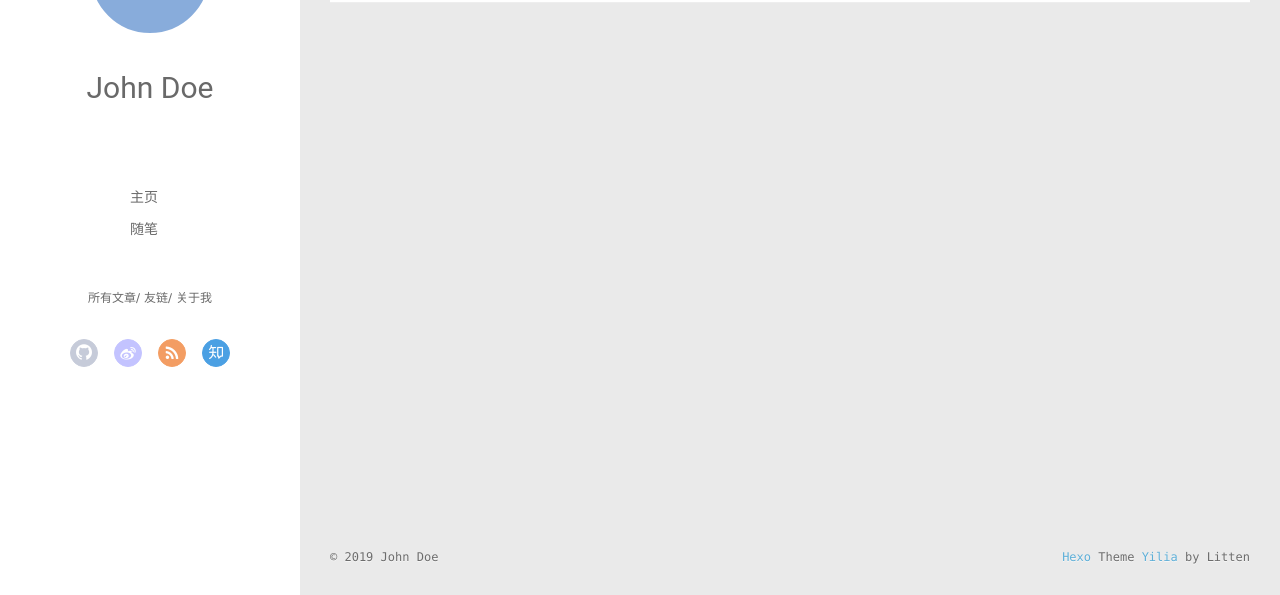
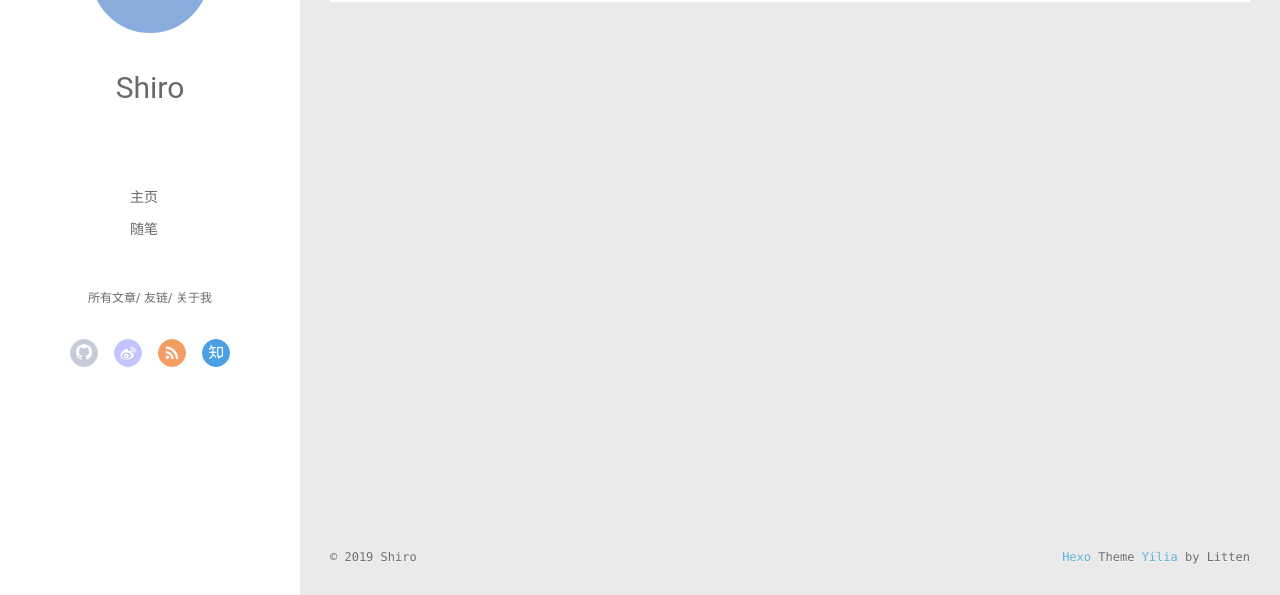
Before and after one commit to shirononeko/shirononeko.github.io, a plain HTML site: page archives/index.html in a window 1280 px wide. Shown: the part 202-797 px from the top of the page. Drawn offline with Linux system fonts and the light colour scheme; no server answers.

Commit message:
Site updated: 2019-07-28 01:12:32

```diff
--- a/archives/index.html
+++ b/archives/index.html
@@ -46,7 +46,7 @@
 			<img src="" class="js-avatar">
 		</a>
 		<hgroup>
-		  <h1 class="header-author"><a href="/">John Doe</a></h1>
+		  <h1 class="header-author"><a href="/">Shiro</a></h1>
 		</hgroup>
 
 
@@ -104,7 +104,7 @@
 				<img src="" class="js-avatar">
 			</div>
 			<hgroup>
-			  <h1 class="header-author js-header-author">John Doe</h1>
+			  <h1 class="header-author js-header-author">Shiro</h1>
 			</hgroup>
 
 
@@ -229,7 +229,7 @@
   <div class="outer">
     <div id="footer-info">
     	<div class="footer-left">
-    		&copy; 2019 John Doe
+    		&copy; 2019 Shiro
     	</div>
       	<div class="footer-right">
       		<a href="http://hexo.io/" target="_blank">Hexo</a>  Theme <a href="https://github.com/litten/hexo-theme-yilia" target="_blank">Yilia</a> by Litten
```
Also changed, not shown: 2019/07/27/hello-world/index.html (+3 -3 lines), 2019/07/27/从零开始HTML5/index.html (+3 -3 lines), archives/2019/07/index.html (+3 -3 lines), archives/2019/index.html (+3 -3 lines), index.html (+3 -3 lines).
